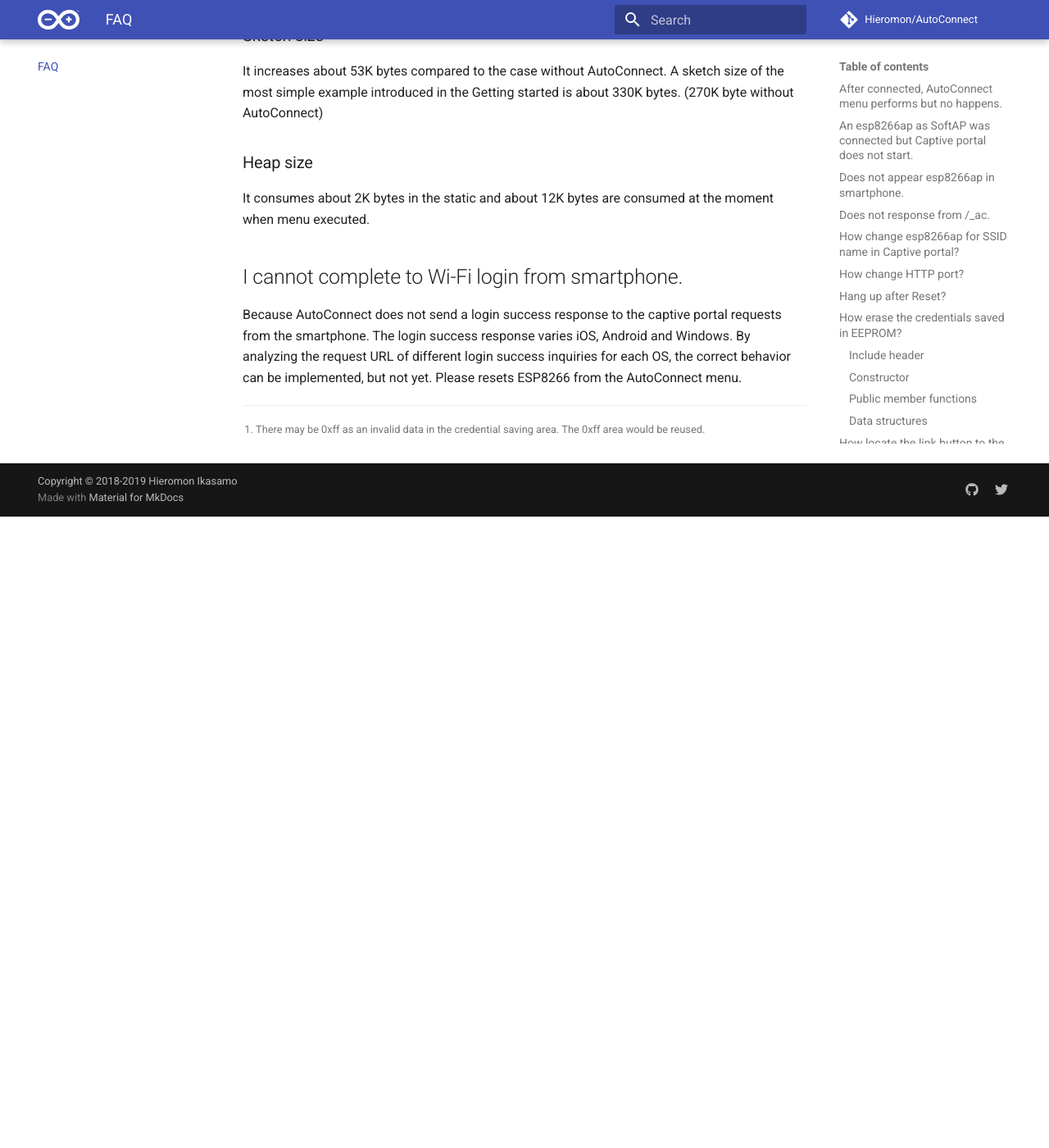
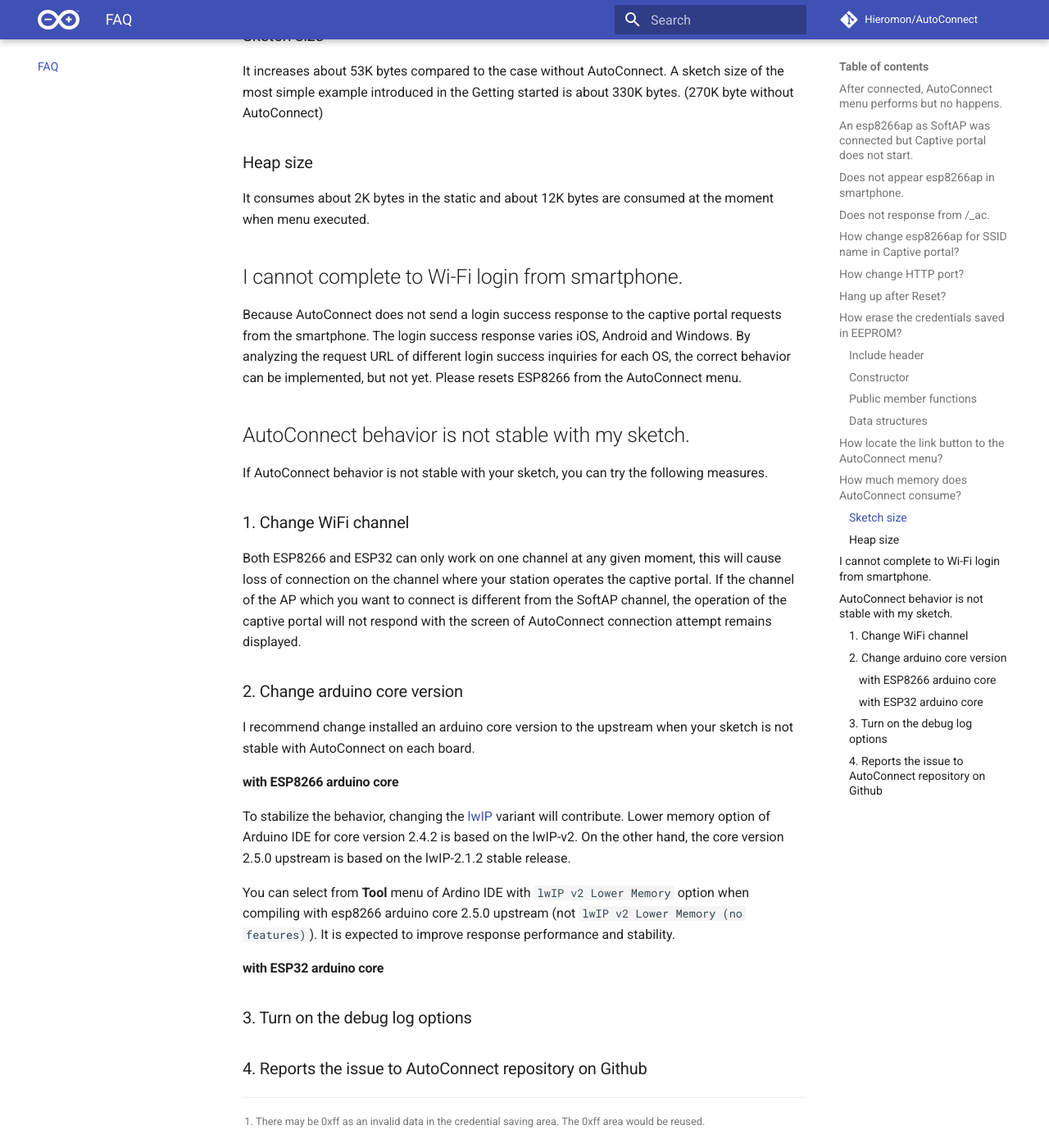
Before and after one commit to Hieromon/AutoConnect, an MkDocs documentation site: the page built from mkdocs/faq.md, in a window 1280 px wide and 1400 px high, scrolled down 5020 px. Shown: the whole window at 82% size. Built offline with MkDocs 1.6.1 and Material for MkDocs 9.7.7, drawn with Linux system fonts in a browser that asks for light colours; comment, search, counter and statistics services are not loaded; before the commit the page ends 5650 px from its top, so only the background shows below that.

Commit message:
Under the work of v0.9.7 documentation

```diff
--- a/mkdocs/faq.md
+++ b/mkdocs/faq.md
@@ -184,3 +184,29 @@
 ## <i class="fa fa-question-circle"></i> I cannot complete to Wi-Fi login from smartphone.
 
 Because AutoConnect does not send a login success response to the captive portal requests from the smartphone. The login success response varies iOS, Android and Windows. By analyzing the request URL of different login success inquiries for each OS, the correct behavior can be implemented, but not yet. Please resets ESP8266 from the AutoConnect menu.
+
+## <i class="fa fa-question-circle"></i> AutoConnect behavior is not stable with my sketch.
+
+If AutoConnect behavior is not stable with your sketch, you can try the following measures.
+
+### 1. Change WiFi channel
+
+Both ESP8266 and ESP32 can only work on one channel at any given moment, this will cause loss of connection on the channel where your station operates the captive portal. If the channel of the AP which you want to connect is different from the SoftAP channel, the operation of the captive portal will not respond with the screen of AutoConnect connection attempt remains displayed.
+
+### 2. Change arduino core version
+
+I recommend change installed an arduino core version to the upstream when your sketch is not stable with AutoConnect on each board.
+
+#### with ESP8266 arduino core
+
+To stabilize the behavior, changing the [lwIP](http://lwip.wikia.com/wiki/LwIP_Wiki) variant will contribute. Lower memory option of Arduino IDE for core version 2.4.2 is based on the lwIP-v2. On the other hand, the core version 2.5.0 upstream is based on the lwIP-2.1.2 stable release.
+
+You can select from **Tool** menu of Ardino IDE with `lwIP v2 Lower Memory` option when compiling with esp8266 arduino core 2.5.0 upstream (not `lwIP v2 Lower Memory (no features)`). It is expected to improve response performance and stability.
+
+#### with ESP32 arduino core
+
+
+### 3. Turn on the debug log options
+
+
+### 4. Reports the issue to AutoConnect repository on Github
```
